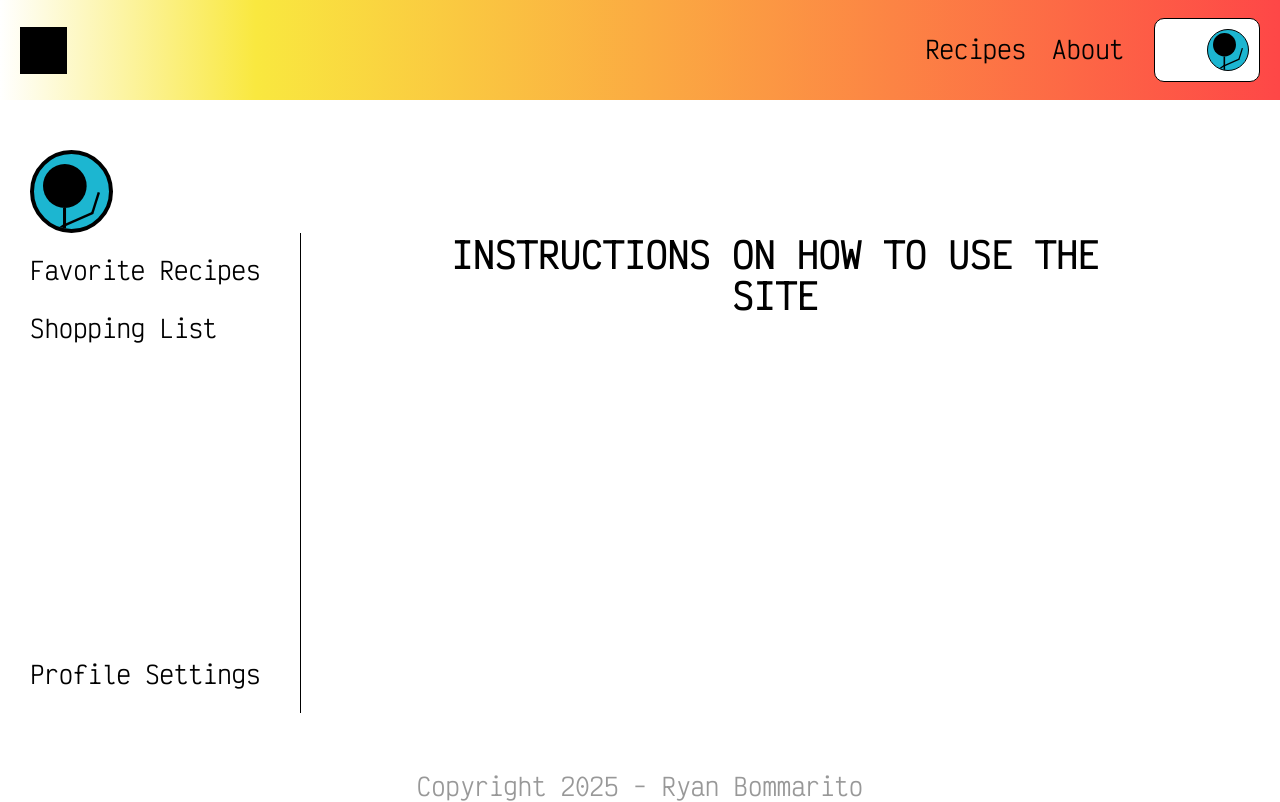
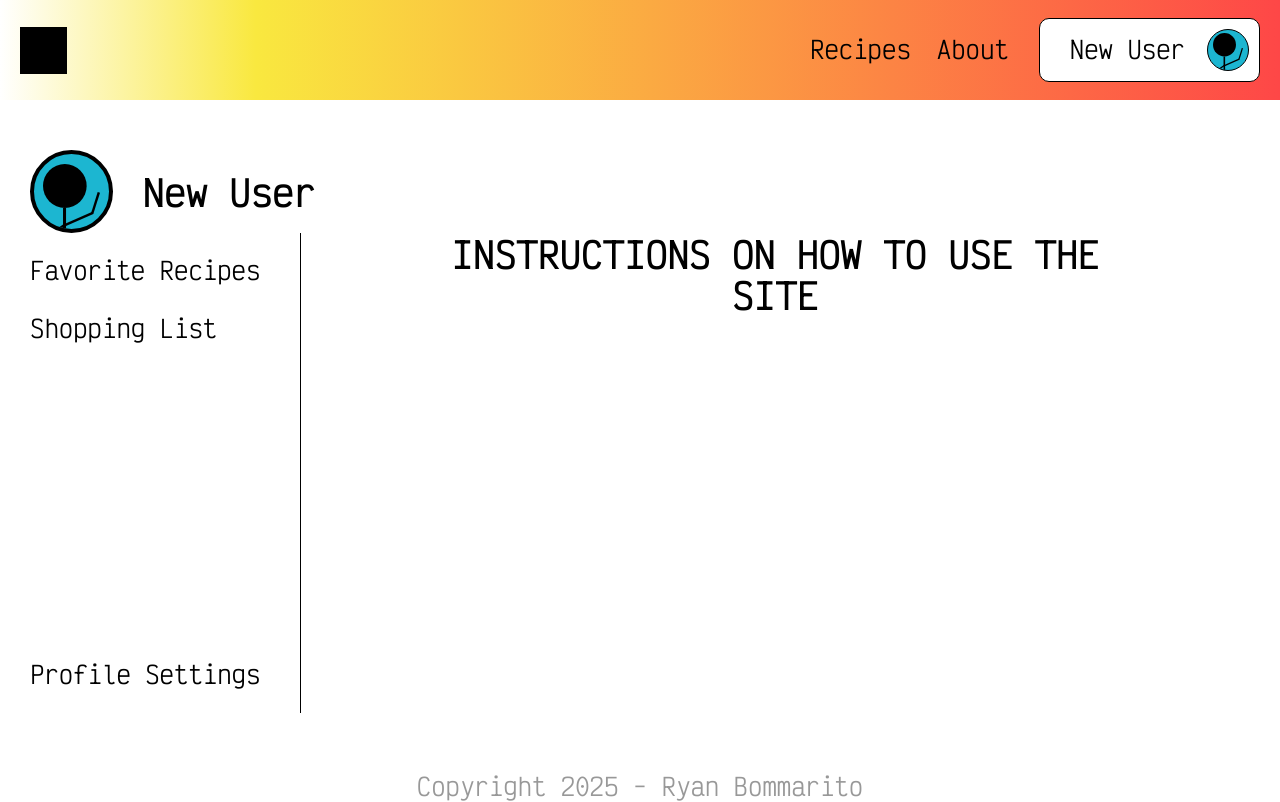
Before and after one commit to RyBCreates/food-finder, a React (Vite) app: page /#/profile in a window 1280 px wide. Built offline with nearby package versions, Linux system fonts and the light colour scheme.

Commit message:
Updated default username

```diff
--- a/src/components/Header/Header.css
+++ b/src/components/Header/Header.css
@@ -69,6 +69,7 @@
   font-size: 24px;
   margin: 0;
   padding: 0 12px 0 20px;
+  white-space: nowrap;
 }
 
 .header__avatar-wrapper {
--- a/src/components/Header/Header.jsx
+++ b/src/components/Header/Header.jsx
@@ -15,7 +15,7 @@ function Header() {
       <div className="header__menu">
         <Navbar />
         <Link className="header__user-info" to="/profile">
-          <p className="header__username">{currentUser?.name}</p>
+          <p className="header__username">{currentUser?.name || "New User"}</p>
           <div className="header__avatar-wrapper">
             <img
               className="header__avatar"
--- a/src/components/Profile/Profile.jsx
+++ b/src/components/Profile/Profile.jsx
@@ -17,7 +17,7 @@ function Profile() {
             alt={currentUser?.name || "default avatar"}
           />
         </div>
-        <h2 className="profile__username">{currentUser?.name}</h2>
+        <h2 className="profile__username">{currentUser?.name || "New User"}</h2>
       </div>
       <div className="profile__content">
         <SideBar />
```
